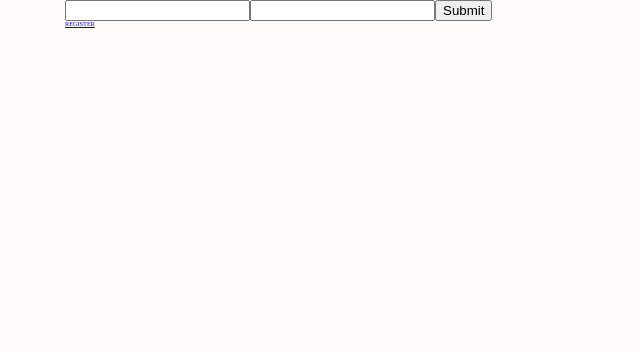
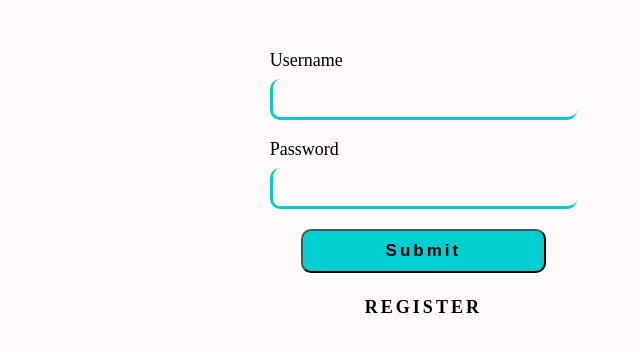
Before and after one commit to justman00/Lambda-Notes, a React (Create React App) app: page /login in a window 1280 px wide. Shown: the top 352 px of the page, without its empty margins (191-831 px from the left). Built offline with nearby package versions, Linux system fonts and the light colour scheme.

Commit message:
styled the auth forms

```diff
--- a/src/components/auth/AuthForm.js
+++ b/src/components/auth/AuthForm.js
@@ -1,5 +1,66 @@
 import React, { useState } from "react";
 import { Link } from "react-router-dom";
+import styled from "styled-components";
+
+const Form = styled.form`
+  margin: 5% 0 0 20%;
+  width: 30%;
+
+  button {
+    display: block;
+    width: 80%;
+    margin: 0 auto;
+    padding: 10px 15px;
+    font-size: 1.7rem;
+    text-align: center;
+    background: darkturquoise;
+    letter-spacing: 3px;
+    font-weight: 600;
+    font-family: sans-serif;
+    border-radius: 10px;
+    cursor: pointer;
+
+    &:hover {
+      transform: translate(-3px, -3px);
+      transition: all 0.5s;
+    }
+  }
+
+  a {
+    display: block;
+    margin-top: 25px;
+    text-align: center;
+    font-size: 1.8rem;
+    letter-spacing: 3px;
+    font-weight: 600;
+    color: black;
+    text-decoration: none;
+  }
+`;
+
+const InputBox = styled.div`
+  width: 100%;
+  display: flex;
+  flex-direction: column;
+
+  label {
+    font-size: 1.8rem;
+    margin-bottom: 10px;
+  }
+
+  input {
+    width: 100%;
+    margin-bottom: 20px;
+    padding: 10px;
+    border-radius: 10px;
+    font-size: 1.6rem;
+    border: none;
+    background: transparent;
+    border-bottom: 3px solid darkturquoise;
+    outline: none;
+    border-left: 3px solid darkturquoise;
+  }
+`;
 
 function AuthForm(props) {
   const [email, setEmail] = useState("");
@@ -17,30 +78,42 @@ function AuthForm(props) {
 
   return (
     <>
-      <form onSubmit={onSubmit}>
+      <Form onSubmit={onSubmit}>
+        <InputBox>
+          <label htmlFor="username">Username</label>
           <input
             type="text"
             name="email"
             onChange={e => handleChange(e, setEmail)}
             value={email}
+            id="username"
           />
+        </InputBox>
         {props.register && (
+          <InputBox>
+            <label htmlFor="department">Department</label>
             <input
               type="text"
               name="name"
               onChange={e => handleChange(e, setName)}
               value={name}
+              id="department"
             />
+          </InputBox>
         )}
+        <InputBox>
+          <label htmlFor="password">Password</label>
           <input
-          type="text"
+            type="password"
             name="password"
             onChange={e => handleChange(e, setPassword)}
             value={password}
+            id="password"
           />
+        </InputBox>
         <button type="submit">Submit</button>
-      </form>
         <Link to={`${props.to}`}>{props.to.toUpperCase()}</Link>
+      </Form>
     </>
   );
 }
--- a/src/components/notes/ListNotes.js
+++ b/src/components/notes/ListNotes.js
@@ -110,7 +110,6 @@ const ListNotes = props => {
             <List>
               {data.myNotes
                 .filter(val => {
-                  // console.log(val.title);
                   return val.title.toLowerCase().includes(value.toLowerCase());
                 })
                 .map(note => {
```
Lines whose indentation alone changed are shown as unchanged.
